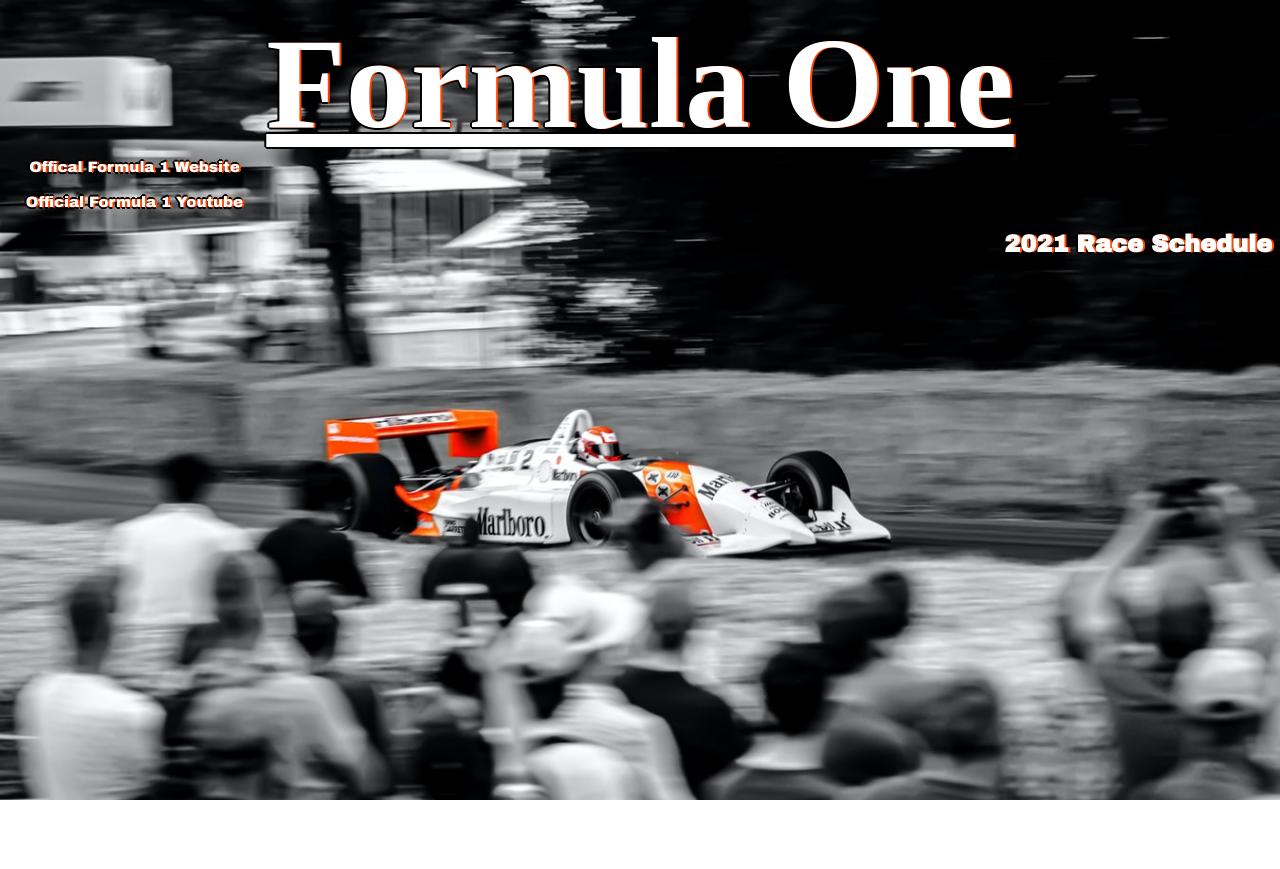
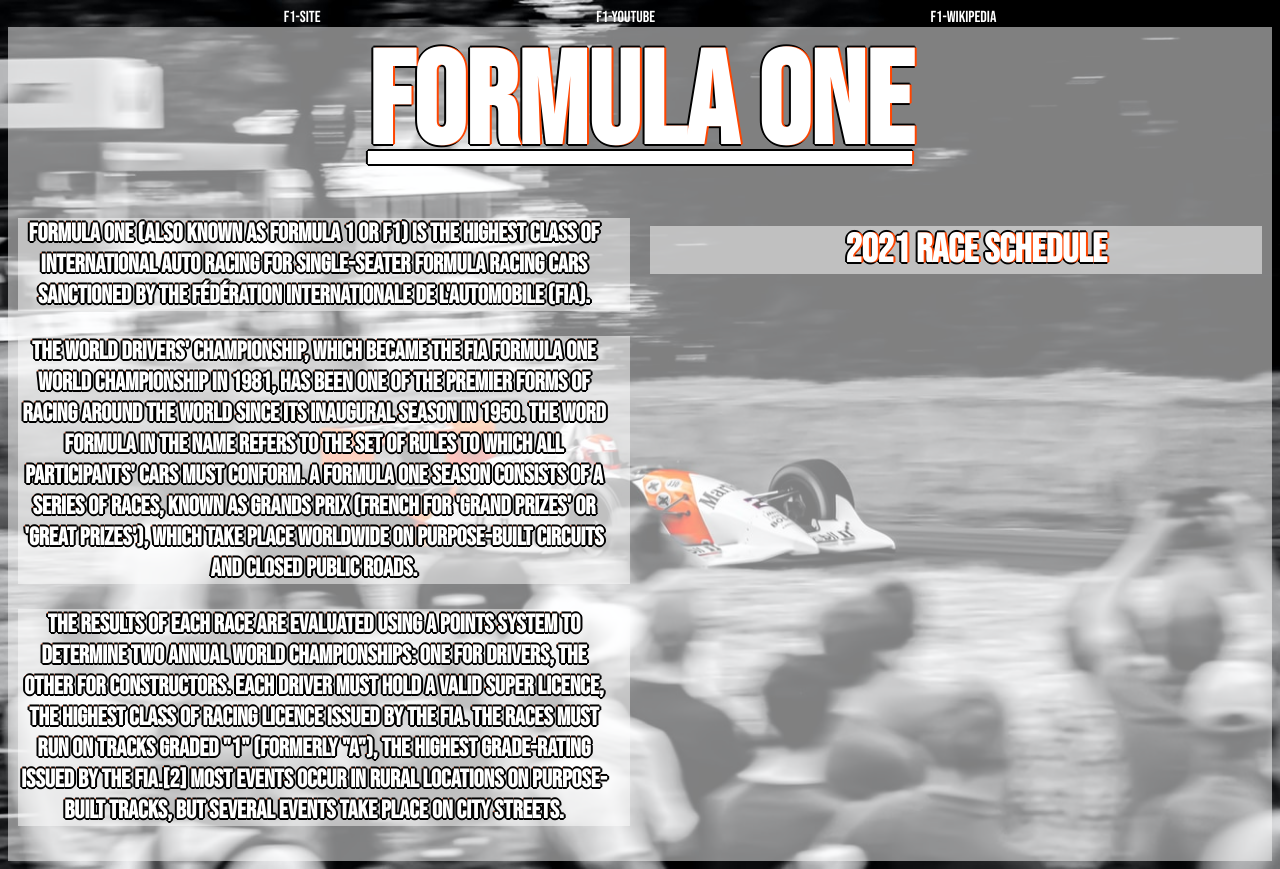
Before and after one commit to ThomasCGlover/APIChallenge1, a plain HTML site: page index.html in a window 1280 px wide. Before the commit the page ends 800 px from the top, so only its background shows below. Drawn offline with Linux system fonts and the light colour scheme; no server answers; a web font is replaced by a local one.

Commit message:
changed font

```diff
--- a/index.html
+++ b/index.html
@@ -1,45 +1,52 @@
 <!DOCTYPE html>
-<html lang="en">
+<html>
 <head>
-    <meta charset="UTF-8">
-    <meta name="viewport" content="width=device-width, initial-scale=1.0">
-    <link rel="preconnect" href="https://fonts.gstatic.com">
-    <link href="https://fonts.googleapis.com/css2?family=Archivo+Black&family=Seymour+One&display=swap" rel="stylesheet">
-    <link rel="preconnect" href="https://fonts.gstatic.com">
-    <link href="https://fonts.googleapis.com/css2?family=IM+Fell+French+Canon:ital@1&display=swap" rel="stylesheet">
-    <link href="styles.css" rel="stylesheet">
-    <title>F1 Races 2021</title>
+<meta name="viewport" content="width=device-width, initial-scale=1">
+<link rel="preconnect" href="https://fonts.gstatic.com">
+<link href="https://fonts.googleapis.com/css2?family=Bebas+Neue&display=swap" rel="stylesheet">
+<link rel="preconnect" href="https://fonts.gstatic.com">
+<link href="https://fonts.googleapis.com/css2?family=IM+Fell+French+Canon:ital@1&display=swap" rel="stylesheet">
+<link rel="stylesheet" href="styles.css">
 </head>
 <body>
+    <nav class="nav">
+        <a class="nav-link active" aria-current="page" href="https://www.formula1.com/">F1-Site</a>
+        <a class="nav-link" href="https://www.youtube.com/user/Formula1">F1-Youtube</a>
+        <a class="nav-link" href="https://en.wikipedia.org/wiki/FI">F1-Wikipedia</a>
 
-  <h1>Formula One</h1>
+      </nav>
+
+      <!-- layer the transparencies -->
+    <h1 class ="transparent">Formula One</h1>
+
+    <div class="content-container transparent">
+    <div class="column">
+        <!-- f1 information from wiki, etc -->
+        <p class="transparent">
+            Formula One (also known as Formula 1 or F1) is the highest class of international auto racing for single-seater formula racing cars sanctioned by the Fédération Internationale de l'Automobile (FIA).
+
+        </p>
+        <p class="transparent">
+            The World Drivers' Championship, which became the FIA Formula One World Championship in 1981, has been one of the premier forms of racing around the world since its inaugural season in 1950. The word formula in the name refers to the set of rules to which all participants' cars must conform. A Formula One season consists of a series of races, known as Grands Prix (French for 'grand prizes' or 'great prizes'), which take place worldwide on purpose-built circuits and closed public roads.
+        </p>
+
+        <p class="transparent">
+            The results of each race are evaluated using a points system to determine two annual World Championships: one for drivers, the other for constructors. Each driver must hold a valid Super Licence, the highest class of racing licence issued by the FIA. The races must run on tracks graded "1" (formerly "A"), the highest grade-rating issued by the FIA.[2] Most events occur in rural locations on purpose-built tracks, but several events take place on city streets.
 
 
-  <section>
-      <div class = 'left-nav'>
-        <button><a href = "https://www.formula1.com/">Offical Formula 1 Website</a></button>
-        <br>
-        <br>
-        <button><a href = "https://www.youtube.com/user/Formula1">Official Formula 1 Youtube</a></button>
-      </div>
+        </p>
 
+    </div>
+    <div class="column">
 
-    <ul>
-      <h2>2021 Race Schedule</h2>
+        <ul class="transparent">
+            <h2>2021 Race Schedule</h2>
+<!-- for loop to display race schedule -->
 
+        </ul>
+    </div>
+    </div>
 
-    </ul>
-
-  </section>
-
-
-
-
-
-
-
-
-
-    <script type = "text/javascript" src = "scripts.js"></script>
+    <script type="text/javascript" src="script.js"></script>
 </body>
 </html>
--- a/styles.css
+++ b/styles.css
@@ -1,64 +1,82 @@
-html{
-    height: 100%;
+* {
+    box-sizing: border-box;
   }
-
   body{
-    position: relative;
       color: white;
-    background-color: white;
       background-image: url(racecar.jpeg);
       background-size: cover;
       background-position: top;
-    font-family: 'Archivo Black', sans-serif;
-    text-shadow: 2px 0 0 black, -2px 0 0 black, 0 2px 0 black, 0 -2px 0 black, 1px 1px black, -1px -1px 0 black, 1px -1px 0 black, -1px 1px 0 black;
+      font-family: 'Bebas Neue', cursive;
+
 
   }
+  .nav{
+      width: 100%;
+      display: flex;
+      justify-content: space-evenly;
+  }
 
+  nav a{
+      color: white;
+      text-decoration: none;
+      font-family: 'Bebas Neue', cursive;
+  }
   h1{
-
-    font-family: 'IM Fell French Canon', serif;
+    font-family: 'Bebas Neue', cursive;
       text-shadow: 2px 0 0 orangered, -2px 0 0 black, 0 2px 0 black, 0 -2px 0 black, 1px 1px orangered, -1px -1px 0 black, 1px -1px 0 black, -1px 1px 0 black;
       text-align: center;
       font-size: 130px;
-    margin-bottom: 0;
+      margin: 0px;
       text-decoration: underline;
-    margin-top: 0;
 
   }
+  .content-container {
+    display: flex;
+    margin-top: 0;
+  }
 
+  .column {
+    flex: 50%;
+    padding: 10px;
+
+  }
+  p{
+        text-shadow: 2px 0 0 black, -2px 0 0 black, 0 2px 0 black, 0 -2px 0 black, 1px 1px black, -1px -1px 0 orangered, 1px -1px 0 black, -1px 1px 0 black;
+      font-size: 25px;
+      font-weight: 1000;
+      padding-right: 20px;
+      text-align: center;
+      border-radius: 0%;
+
+
+  }
 
   ul{
     margin: auto;
     list-style-type: none;
 
+
 }
 
 li{
-    text-align: right;
-    font-size: 20px;
+    text-align: center;
+    font-size: 25px;
+    margin: 0;
+    padding-left: 0;
+    width: auto;
+    text-shadow: 2px 0 0 black, -2px 0 0 black, 0 2px 0 black, 0 -2px 0 black, 1px 1px black, -1px -1px 0 orangered, 1px -1px 0 black, -1px 1px 0 black;
+
+
 
 }
 
 h2{
     text-shadow: 2px 0 0 orangered, -2px 0 0 black, 0 2px 0 black, 0 -2px 0 black, 1px 1px orangered, -1px -1px 0 black, 1px -1px 0 black, -1px 1px 0 black;
-    text-align: right;
-}
-
-.left-nav{
-    display: inline;
-}
-
-.left-nav button{
-    width: 20%;
-    background-color: transparent;
-    border: none;
+    text-align: center;
+    font-size: 40px;
 
 }
 
-.left-nav button a{
-    text-decoration: none;
-    color: white;
-    font-family: 'Archivo Black', sans-serif;
-    font-size: 15px;
-    text-shadow: 2px 0 0 orangered, -2px 0 0 black, 0 2px 0 black, 0 -2px 0 black, 1px 1px orangered, -1px -1px 0 black, 1px -1px 0 black, -1px 1px 0 black;
+.transparent{
+    background-color: rgba(255,255,255,0.5);
 }
```
Also changed, not shown: script.js (renamed from scripts.js), 1 other file. Lines whose indentation alone changed are shown as unchanged.
